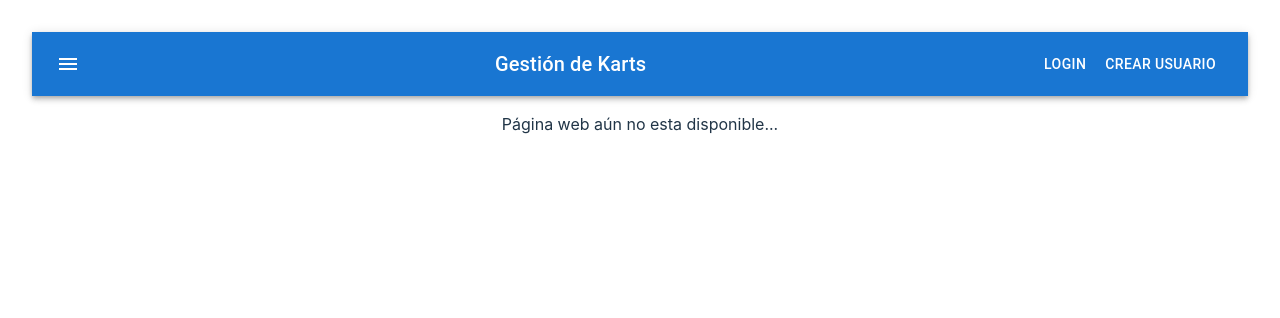
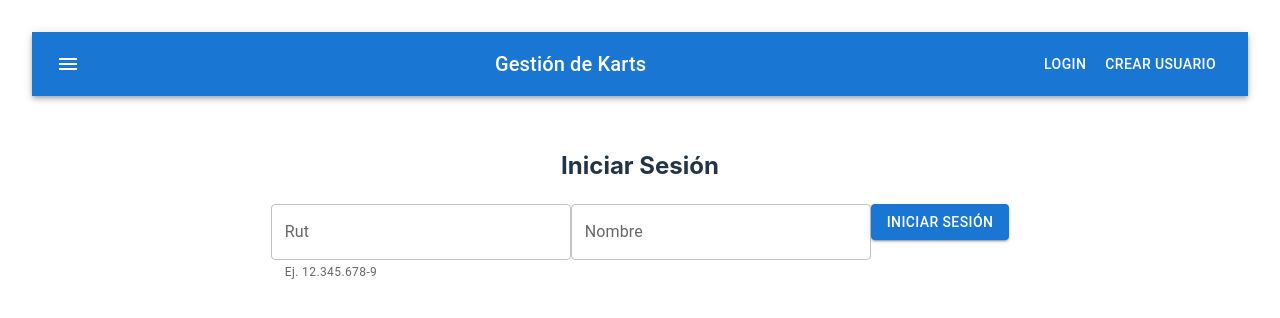
Before and after one commit to Ovejazo/Tingeso.2, a React (Vite) app in the folder payroll-frontend/: page /login in a window 1280 px wide. Shown: the top 318 px of the page. Built offline with nearby package versions, Linux system fonts and the light colour scheme.

Commit message:
Hice más cambios en el front

```diff
--- a/payroll-frontend/src/App.jsx
+++ b/payroll-frontend/src/App.jsx
@@ -10,6 +10,7 @@ import NotFound from './components/NotFound';
 import PaycheckList from './components/PaycheckList';
 import PaycheckCalculate from './components/PaycheckCalculate';
 import AnualReport from './components/AnualReport';
+import Login from './components/Login';
 
 function App() {
   return (
@@ -18,6 +19,8 @@ function App() {
           <Navbar></Navbar>
             <Routes>
               <Route path="/home" element={<Home/>} />
+              <Route path="/login" element={<Login/>} />
+              <Route path="/register" element={<Home/>} />
               <Route path="/employee/list" element={<EmployeeList/>} />
               <Route path="/employee/add" element={<AddEditEmployee/>} />
               <Route path="/client/list" element={<EmployeeList/>} />
--- a/payroll-frontend/src/components/ClientList.jsx
+++ b/payroll-frontend/src/components/ClientList.jsx
@@ -1,6 +1,6 @@
 import { useEffect, useState } from "react";
 import { Link, useNavigate } from "react-router-dom";
-import clientService from "../services/client.service";
+import clientService from "../services/employee.service";
 import Table from "@mui/material/Table";
 import TableBody from "@mui/material/TableBody";
 import TableCell, { tableCellClasses } from "@mui/material/TableCell";
--- a/payroll-frontend/src/components/Login.jsx
+++ b/payroll-frontend/src/components/Login.jsx
@@ -0,0 +1,65 @@
+import { useState } from "react";
+import { useNavigate } from "react-router-dom";
+import clientService from "../services/employee.service"; // Asegúrate de que este servicio esté configurado para manejar la búsqueda de clientes
+import { TextField, Button, Box } from "@mui/material";
+
+const Login = () => {
+  const [rut, setRut] = useState("");
+  const [name, setName] = useState("");
+  const navigate = useNavigate();
+
+  const handleLogin = (e) => {
+    e.preventDefault();
+
+    // Revisamos en la base de datos si el cliente existe
+    clientService
+      .findByRutAndName(rut, name) // Este método debe estar implementado en el servicio
+      .then((response) => {
+        if (response.data) {
+          console.log("Usuario encontrado:", response.data);
+          alert("Inicio de sesión exitoso");
+          navigate("/home"); // Redirige a la página principal
+        } else {
+          alert("Usuario no encontrado. Verifica los datos ingresados.");
+        }
+      })
+      .catch((error) => {
+        console.log("Error al intentar iniciar sesión:", error);
+        alert("Ocurrió un error al intentar iniciar sesión.");
+      });
+  };
+
+  return (
+    <Box
+      display="flex"
+      flexDirection="column"
+      alignItems="center"
+      justifyContent="center"
+      sx={{ mt: 4 }}
+    >
+      <h2>Iniciar Sesión</h2>
+      <form onSubmit={handleLogin}>
+        <TextField
+          label="Rut"
+          variant="outlined"
+          value={rut}
+          onChange={(e) => setRut(e.target.value)}
+          sx={{ mb: 2, width: "300px" }}
+          helperText="Ej. 12.345.678-9"
+        />
+        <TextField
+          label="Nombre"
+          variant="outlined"
+          value={name}
+          onChange={(e) => setName(e.target.value)}
+          sx={{ mb: 2, width: "300px" }}
+        />
+        <Button type="submit" variant="contained" color="primary">
+          Iniciar Sesión
+        </Button>
+      </form>
+    </Box>
+  );
+};
+
+export default Login;
```
Also changed, not shown: payroll-frontend/src/services/client.service.js (added, +22 -0 lines).
